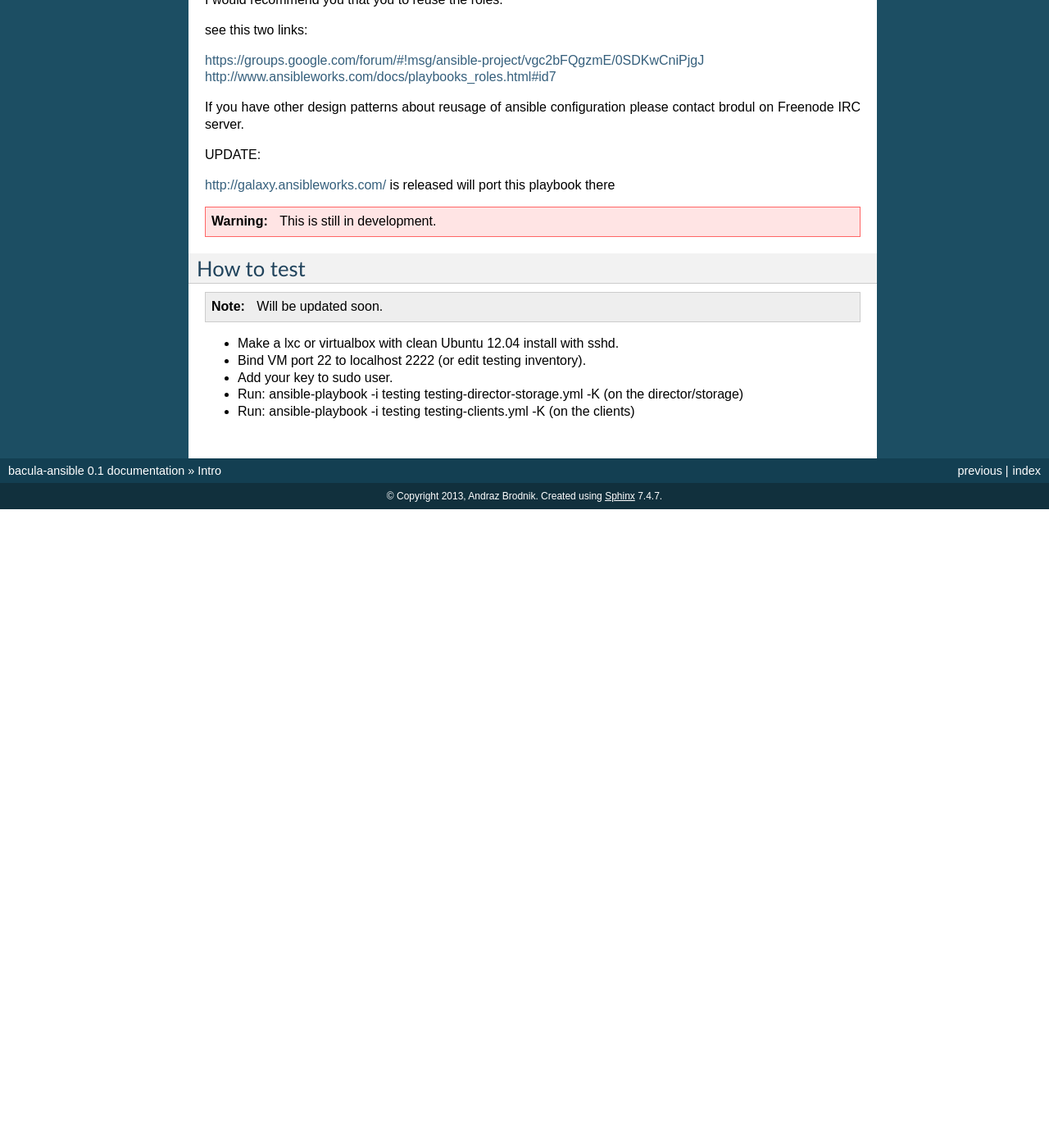
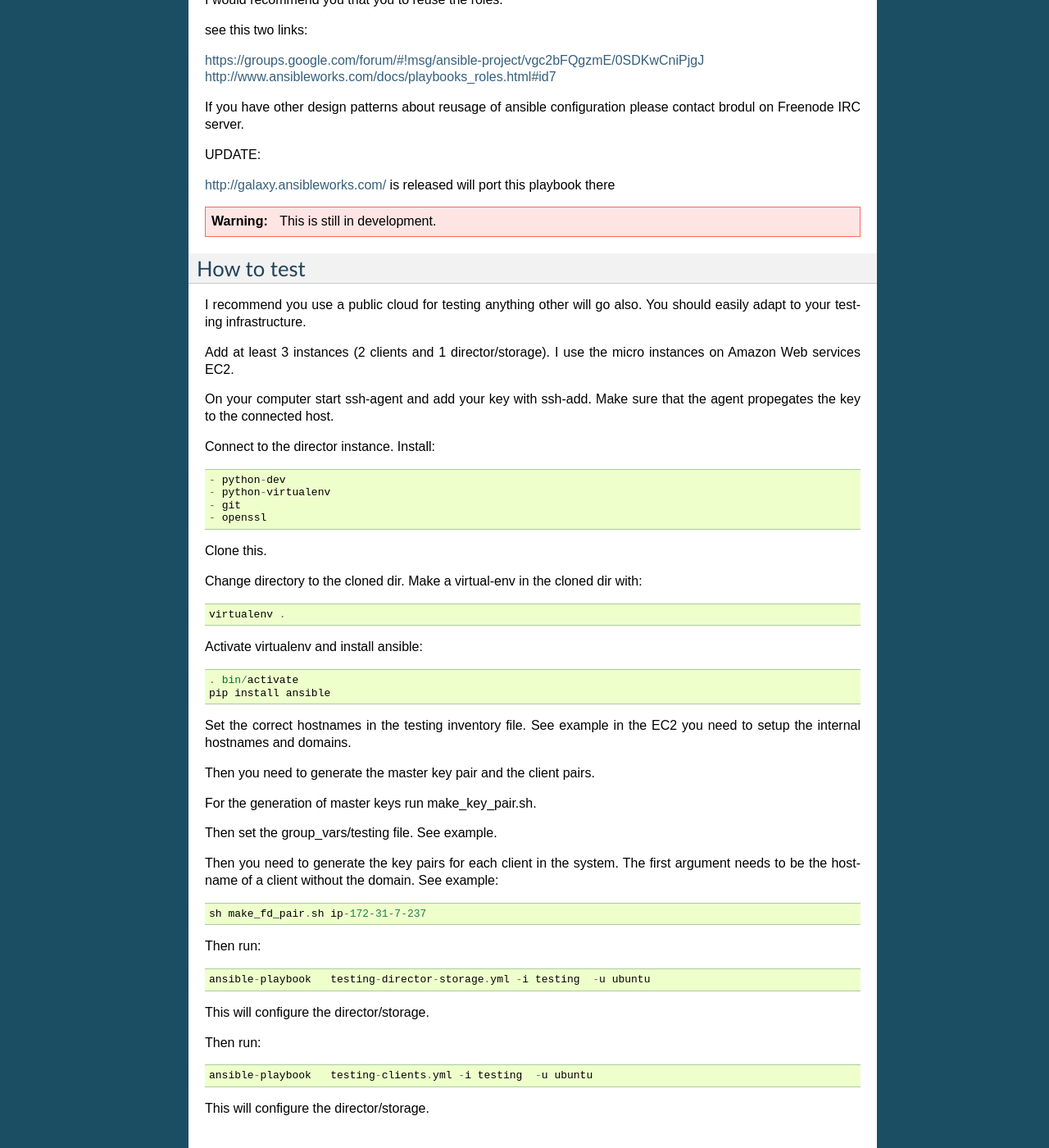
Before and after one commit to brodul/ansible-bacula, a Sphinx documentation site: the page built from docs/source/intro.rst, in a window 1280 px wide and 1400 px high, scrolled down 899 px. Shown: the whole window at 82% size. Built offline with Sphinx 7.4.7, drawn with Linux system fonts in a browser that asks for light colours; before the commit the page ends 1520 px from its top, so only the background shows below that.

Commit message:
Updateded testing docs

```diff
--- a/docs/source/intro.rst
+++ b/docs/source/intro.rst
@@ -74,13 +74,56 @@ http://galaxy.ansibleworks.com/ is released will port this playbook there
 How to test
 -----------
 
-.. NOTE::
+I recommend you use a public cloud for testing anything other will go also.
+You should easily adapt to your testing infrastructure.
 
-  Will be updated soon.
+Add at least 3 instances (2 clients and 1 director/storage). I use the micro
+instances on Amazon Web services EC2.
 
-- Make a lxc or virtualbox with clean Ubuntu 12.04 install with sshd.
-- Bind VM port 22 to localhost 2222 (or edit testing inventory).
-- Add your key to sudo user.
-- Run: ansible-playbook -i testing testing-director-storage.yml -K (on the
-  director/storage)
-- Run: ansible-playbook -i testing testing-clients.yml -K (on the clients)
+On your computer start ssh-agent and add your key with ssh-add. Make sure that
+the agent propegates the key to the connected host.
+
+Connect to the director instance. Install::
+
+  - python-dev
+  - python-virtualenv
+  - git
+  - openssl
+
+Clone this.
+
+Change directory to the cloned dir. Make a virtual-env in the cloned dir with::
+
+  virtualenv .
+
+Activate virtualenv and install ansible::
+
+  . bin/activate
+  pip install ansible
+
+Set the correct hostnames in the testing inventory file. See example in the EC2
+you need to setup the internal hostnames and domains.
+
+Then you need to generate the master key pair and the client pairs.
+
+For the generation of master keys run make_key_pair.sh.
+
+Then set the group_vars/testing file. See example.
+
+Then you need to generate the key pairs for each client in the system.
+The first argument needs to be the hostname of a client without the domain.
+See example::
+
+  sh make_fd_pair.sh ip-172-31-7-237
+
+Then run::
+
+  ansible-playbook   testing-director-storage.yml -i testing  -u ubuntu
+
+This will configure the director/storage.
+
+Then run::
+
+  ansible-playbook   testing-clients.yml -i testing  -u ubuntu
+
+This will configure the director/storage.
```
